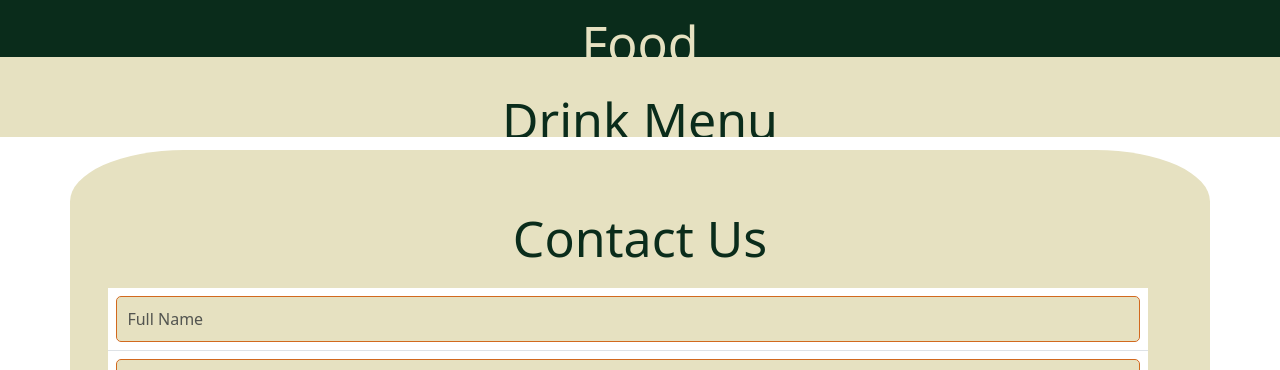
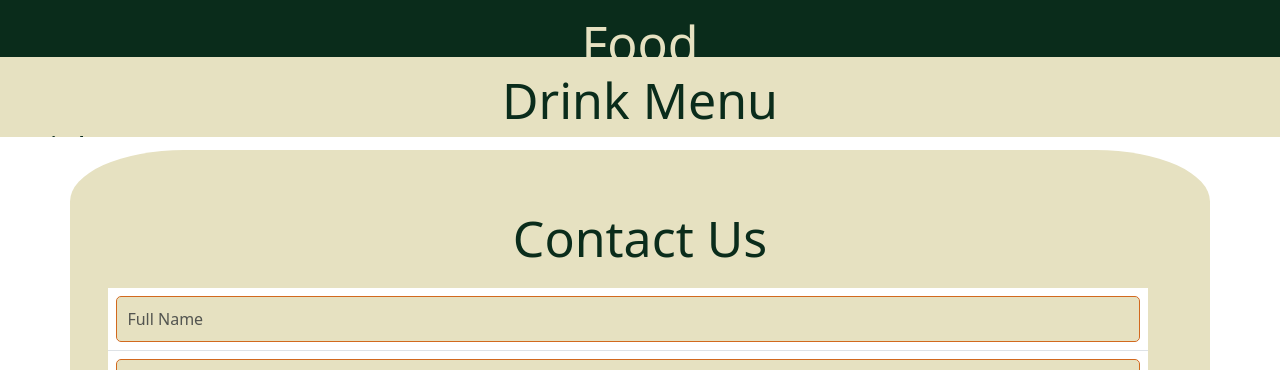
Before and after one commit to Jamar-E/The-Scabbard-Inn, a plain HTML site: page food.html in a window 1280 px wide. Shown: the part 807-1177 px from the top of the page. Drawn offline with nearby package versions, Linux system fonts and the light colour scheme.

Commit message:
change dr ink section padding hit food overflow

```diff
--- a/style.css
+++ b/style.css
@@ -401,7 +401,7 @@ td,th {
     color: #0A2C1B;
     font-size: 50px;
     text-align: center;
-    padding: 20px;
+    padding: 0px;
     margin: 0px;
 
 }
@@ -419,6 +419,7 @@ td,th {
 .food-section.container-fluid {
     height: 8vh;
     transition: height 2s ease-in-out;
+    overflow: hidden;
 
 }
 
```
